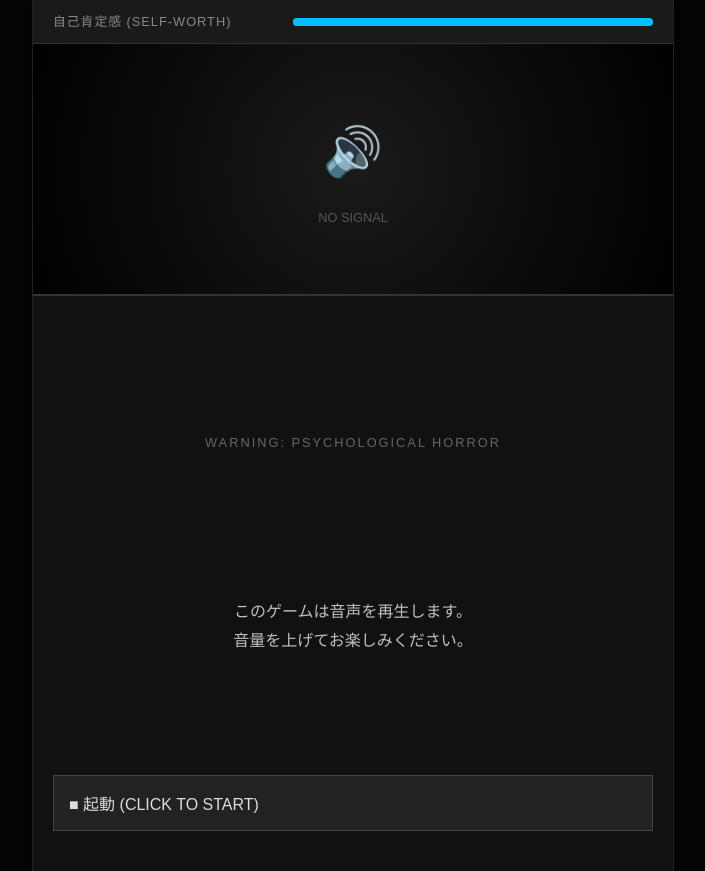
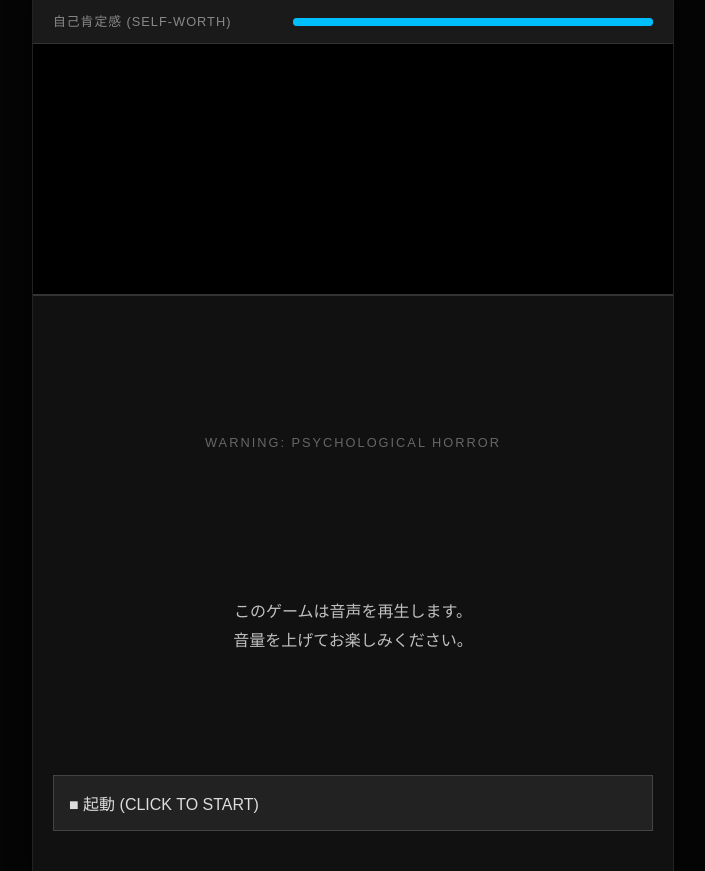
Before and after one commit to isobe0316/zero-book-value, a plain HTML site: page index.html in a window 1280 px wide. Shown: the whole page, without its empty margins (287-992 px from the left). Drawn offline with Linux system fonts and the light colour scheme.

Commit message:
index.html の更新

```diff
--- a/index.html
+++ b/index.html
@@ -218,7 +218,7 @@
     const scenarios = {
         // --- 起動画面（クリック誘導用） ---
         start_trigger: {
-            placeholderIcon: "🔊",
+            // 画像・アイコン指定なし（真っ黒になります）
             text: `<div style="text-align:center; padding-top:40px;">
                 <p style="color:#666; font-size:0.8rem; letter-spacing:2px;">WARNING: PSYCHOLOGICAL HORROR</p>
                 <br>
@@ -233,7 +233,7 @@
         title: {
             image: "image_office_dark.webp",
             placeholderIcon: "🏢",
-            bgm: "bgm_clock.mp3", // ★ここで確実に鳴り始める
+            bgm: "bgm_clock.mp3", // ここで確実に鳴り始める
             text: `<div style="text-align:center; margin-top:30px;">
                 <h1 style="color:#0ff; text-shadow:0 0 10px #0ff; font-family:'Courier New'; margin-bottom:5px;">残存簿価ゼロの私</h1>
                 <p style="font-size:0.7rem; letter-spacing:2px; color:#666;">THE ASSET WITH ZERO RESIDUAL VALUE</p>
@@ -252,7 +252,7 @@
         intro: {
             image: "image_pc_screen.webp",
             placeholderIcon: "💻",
-            bgm: "bgm_clock.mp3", // ★BGM継続
+            bgm: "bgm_clock.mp3", // BGM継続
             text: `決算期の深夜2時。静まり返ったオフィス。
 キーボードを叩く音だけが響く。
 
@@ -268,7 +268,7 @@
         ai_check_1: {
             image: "image_ai_face.webp",
             placeholderIcon: "🤖",
-            bgm: "stop", // ★ここで静寂へ
+            bgm: "stop", // ここで静寂へ
             se: "se_typing.mp3",
             text: `画面上のマキナが、無機質な笑顔を浮かべた。
 
@@ -553,7 +553,8 @@ LOGOUT……ではなく、<span class="highlight">RESIGNATION（退職）</span
             img.onerror = showPlaceholder;
             visualArea.appendChild(img);
         } else {
-            showPlaceholder();
+            // 画像指定がない場合は、何も表示しない（真っ黒）
+            visualArea.innerHTML = "";
         }
 
         // テキスト表示
```
